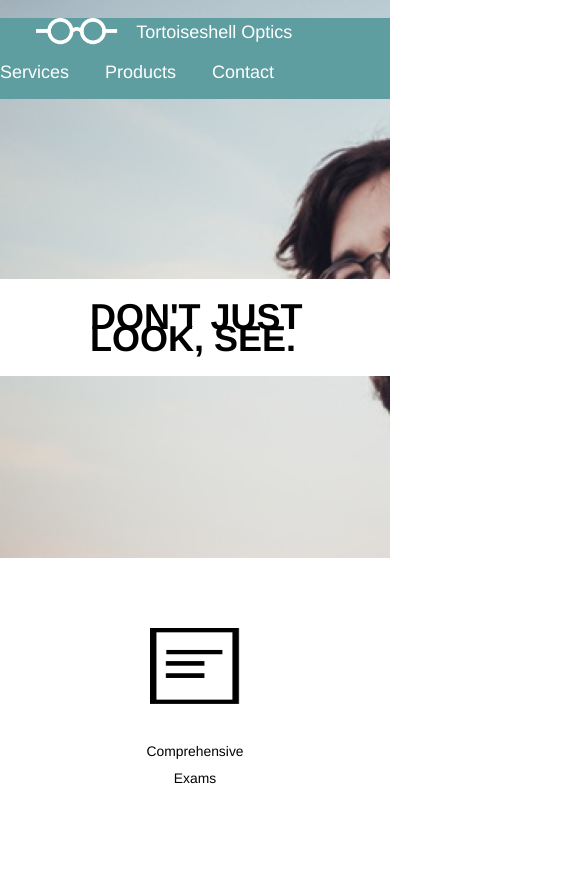
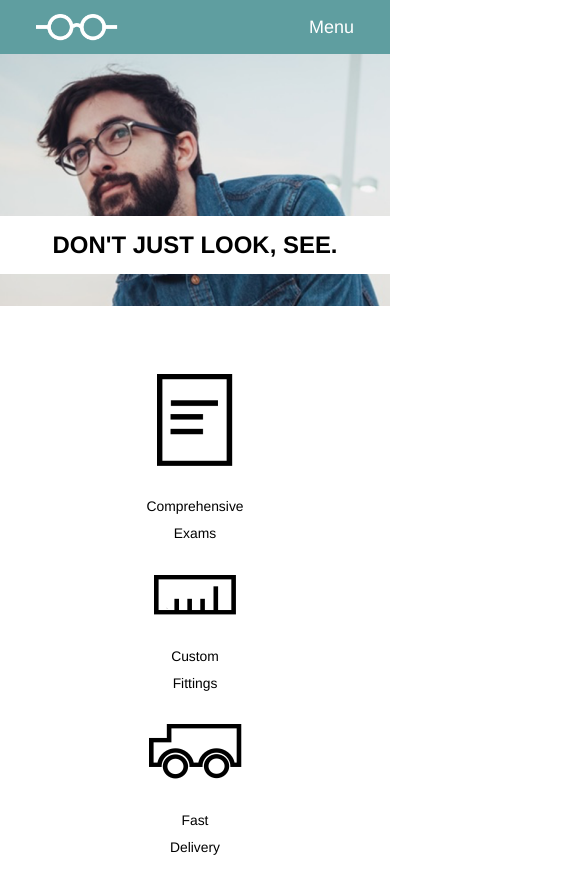
Before and after one commit to omal0030/tortoise, a plain HTML site: page index.html in a window 390 px wide. Shown: the top 892 px of the page, 585 px wide, since content can reach past the window. Drawn offline with Linux system fonts and the light colour scheme.

Commit message:
Media CSS completed

```diff
--- a/resources/css/style.css
+++ b/resources/css/style.css
@@ -55,6 +55,7 @@ header {
   text-decoration: none;
   color: white;
 }
+
 .phone-nav {
   display: none;
 }
@@ -176,15 +177,141 @@ footer p {
 
 @media only screen and (max-width: 1024px) {
 
+  header {
+    padding-top: 0;
+    height: 22rem;
+  }
+
+  .photo-text {
+    padding-top: 1.75rem;
+    padding-right: 4rem;
+    padding-bottom: 1.75rem;
+    padding-left: 4rem;
+    margin-top: 5rem;
+    margin-right: 2rem;
+    font-size: 1.33rem;
+  }
+
+  .top-menu {
+    max-width: 100%;
+  }
+
 }
 
 /* Media - Phone */
 
-@media only screen and (max-width: 470px) {
+@media only screen and (max-width: 750px) {
 
-  .text-box p {
-    font-size: 0.77rem;
+  header {
+    padding-top: 0;
+    height: 17rem;
+    background-position: 20%;
   }
 
+  .title h2 {
+    display: none;
+  }
+
+  .desktop-nav {
+    display: none;
+  }
+
+  .phone-nav {
+    display: flex;
+    justify-content: space-between;
+  }
+
+  .phone-nav a {
+    padding-right: 2rem;
+    padding-top: 1rem;
+    padding-bottom: 1rem;
+    display: block;
+    text-decoration: none;
+    color: white;
+  }
+
+  .photo-text {
+    padding-top: 1rem;
+    padding-bottom: 1rem;
+    margin-top: 9rem;
+    font-size: 1.33rem;
+    text-align: center;
+    min-width: 100%;
+    margin-right: 0;
+    padding-right: 0;
+    padding-left: 0;
+  }
+
+  .container-offerings {
+    flex-direction: column;
+    width: 100%;
+    height: auto;
+    margin-top: 3.77rem;
+    margin-bottom: 3.77rem;
+  }
+
+  .content-box {
+    justify-content: center;
+    max-width: 100%;
+    display: flex;
+    flex-direction: column;
+    margin: 0 auto;
+    padding: 0;
+  }
+
+  .top-menu {
+    max-width: 100%;
+  }
+
+  .text-box {
+    font-size: 0.77rem;
+    text-align: center;
+    align-self: center;
+    padding: 1.54rem;
+  }
+
+  .image-box img {
+    height: 50%;
+    width: 50%;
+  }
+
+  .container-about {
+    width: 100%;
+    margin: 0 auto;
+    display: flex;
+    flex-direction: column;
+    justify-content: center;
+  }
+
+  .about-box {
+    display: block;
+    width: 100%;
+    margin: 0 auto;
+  }
+
+  .about-box h3 {
+    max-width: 100%;
+    text-align: center;
+  }
+
+  .about-box p {
+    text-align: center;
+    font-size: 0.77rem;
+    padding-top: 1rem;
+  }
+
+  footer {
+    justify-content: center;
+    max-width: 100%;
+    padding: 4rem 0;
+  }
+
+  footer img {
+    padding-left: 0;
+  }
+
+  footer p {
+    display: none;
+  }
 
 }
```
